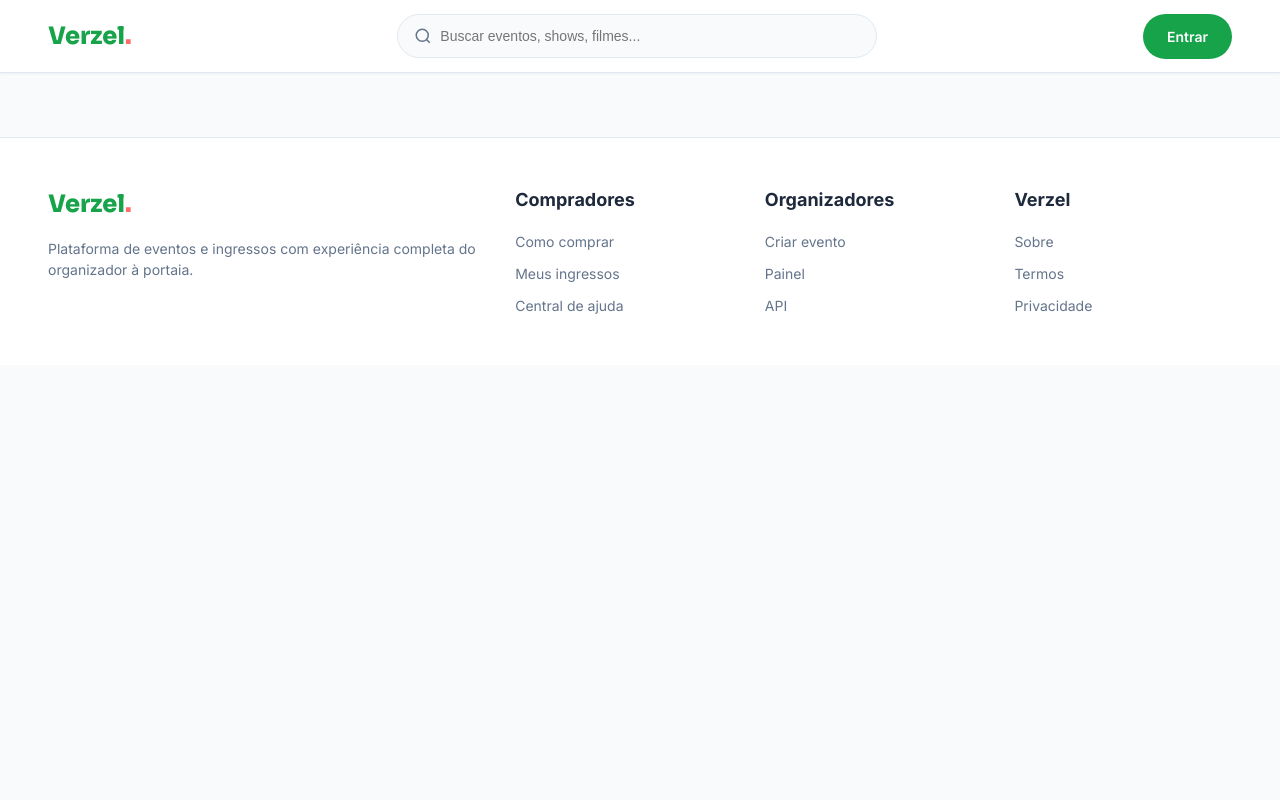
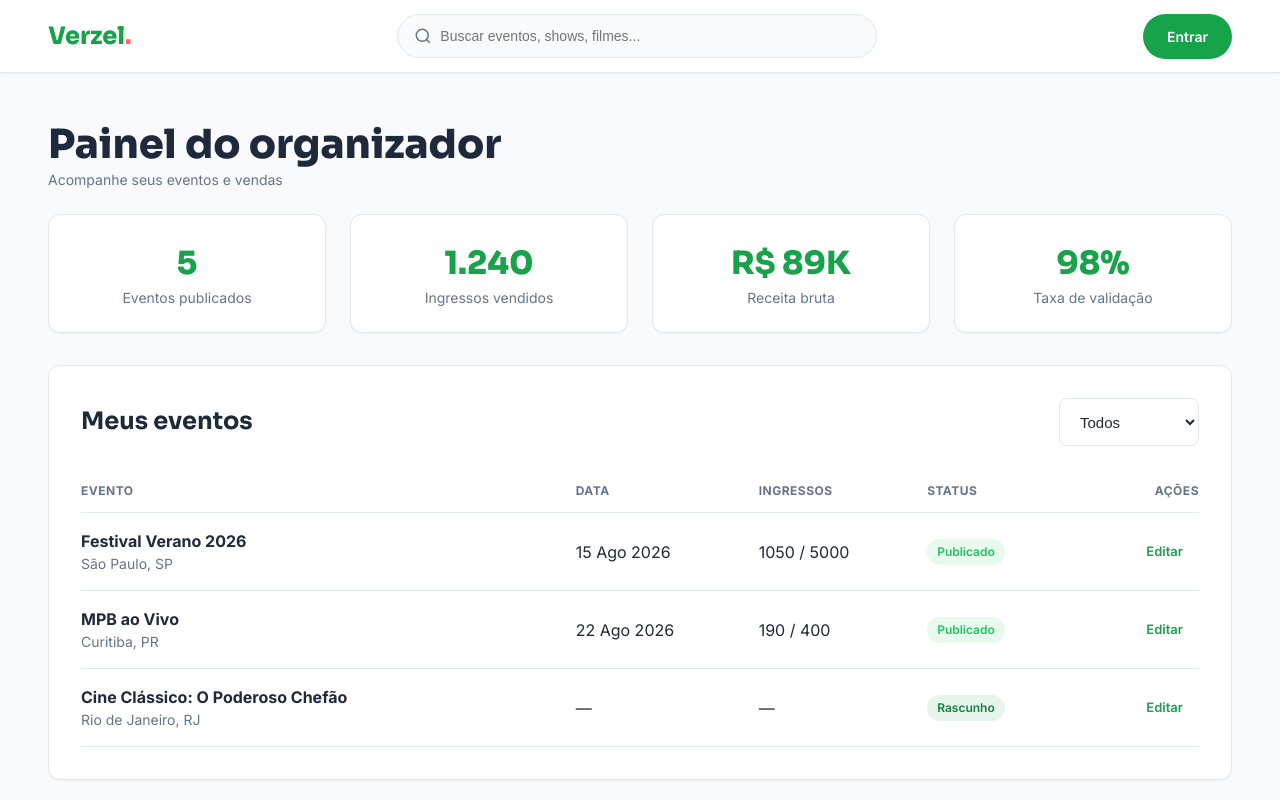
Before and after one commit to luizmatheusgaal/teste-raizen-frontend, a React app in the folder frontend/: page /organizador in a window 1280 px wide. Shown: the top 800 px of the page. Built offline with nearby package versions, Linux system fonts and the light colour scheme; the HTML template or start-up script is replaced by a standard one.

Commit message:
feat(organizer-dashboard): add organizer dashboard with stats and events
Create the organizer dashboard displaying KPIs (published events,
sold tickets, gross revenue, validation rate) and an event
management table with status and edit actions.

```diff
--- a/frontend/src/App.jsx
+++ b/frontend/src/App.jsx
@@ -7,6 +7,7 @@ import Checkout from './pages/Checkout';
 import MyTickets from './pages/MyTickets';
 import DoorValidation from './pages/DoorValidation';
 import CreateEvent from './pages/CreateEvent';
+import OrganizerDashboard from './pages/OrganizerDashboard';
 
 export default function App() {
   return (
@@ -20,6 +21,7 @@ export default function App() {
           <Route path="/meus-ingressos" element={<MyTickets />} />
           <Route path="/validar" element={<DoorValidation />} />
           <Route path="/criar-evento" element={<CreateEvent />} />
+          <Route path="/organizador" element={<OrganizerDashboard />} />
         </Routes>
       </Layout>
     </BrowserRouter>
--- /dev/null
+++ b/frontend/src/pages/OrganizerDashboard.jsx
@@ -0,0 +1,76 @@
+import { Link } from 'react-router-dom';
+import { organizerEvents } from '../data/events';
+
+const stats = [
+  { label: 'Eventos publicados', value: '5' },
+  { label: 'Ingressos vendidos', value: '1.240' },
+  { label: 'Receita bruta', value: 'R$ 89K' },
+  { label: 'Taxa de validação', value: '98%' }
+];
+
+export default function OrganizerDashboard() {
+  return (
+    <section className="section">
+      <div className="container">
+        <div className="section-header">
+          <div>
+            <h1>Painel do organizador</h1>
+            <p className="text-muted text-sm">Acompanhe seus eventos e vendas</p>
+          </div>
+        </div>
+
+        <div className="grid grid-4" style={{ marginBottom: '32px' }}>
+          {stats.map(stat => (
+            <div className="card" key={stat.label} style={{ padding: '24px', textAlign: 'center' }}>
+              <div style={{ fontFamily: 'var(--font-display)', fontSize: '32px', fontWeight: 800, color: 'var(--color-primary)' }}>{stat.value}</div>
+              <div className="text-muted text-sm">{stat.label}</div>
+            </div>
+          ))}
+        </div>
+
+        <div className="card" style={{ padding: '32px' }}>
+          <div className="flex justify-between items-center" style={{ marginBottom: '24px' }}>
+            <h3>Meus eventos</h3>
+            <select className="form-select" style={{ width: '140px' }}>
+              <option>Todos</option>
+              <option>Publicados</option>
+              <option>Rascunho</option>
+            </select>
+          </div>
+
+          <table className="w-full" style={{ borderCollapse: 'collapse' }}>
+            <thead>
+              <tr style={{ borderBottom: '1px solid var(--color-border)', textAlign: 'left', color: 'var(--color-text-muted)', fontSize: '12px', textTransform: 'uppercase', letterSpacing: '0.5px' }}>
+                <th style={{ padding: '12px 0' }}>Evento</th>
+                <th style={{ padding: '12px 0' }}>Data</th>
+                <th style={{ padding: '12px 0' }}>Ingressos</th>
+                <th style={{ padding: '12px 0' }}>Status</th>
+                <th style={{ padding: '12px 0', textAlign: 'right' }}>Ações</th>
+              </tr>
+            </thead>
+            <tbody>
+              {organizerEvents.map(event => (
+                <tr key={event.id} style={{ borderBottom: '1px solid var(--color-border)' }}>
+                  <td style={{ padding: '16px 0' }}>
+                    <strong>{event.title}</strong>
+                    <p className="text-muted text-sm">{event.location}</p>
+                  </td>
+                  <td style={{ padding: '16px 0' }}>{event.date}</td>
+                  <td style={{ padding: '16px 0' }}>{event.capacity ? `${event.sold} / ${event.capacity}` : '—'}</td>
+                  <td style={{ padding: '16px 0' }}>
+                    <span className={`badge ${event.status === 'published' ? 'badge-success' : 'badge-primary'}`}>
+                      {event.status === 'published' ? 'Publicado' : 'Rascunho'}
+                    </span>
+                  </td>
+                  <td style={{ padding: '16px 0', textAlign: 'right' }}>
+                    <Link to={`/eventos/${event.id}`} className="btn btn-ghost btn-sm">Editar</Link>
+                  </td>
+                </tr>
+              ))}
+            </tbody>
+          </table>
+        </div>
+      </div>
+    </section>
+  );
+}
```
